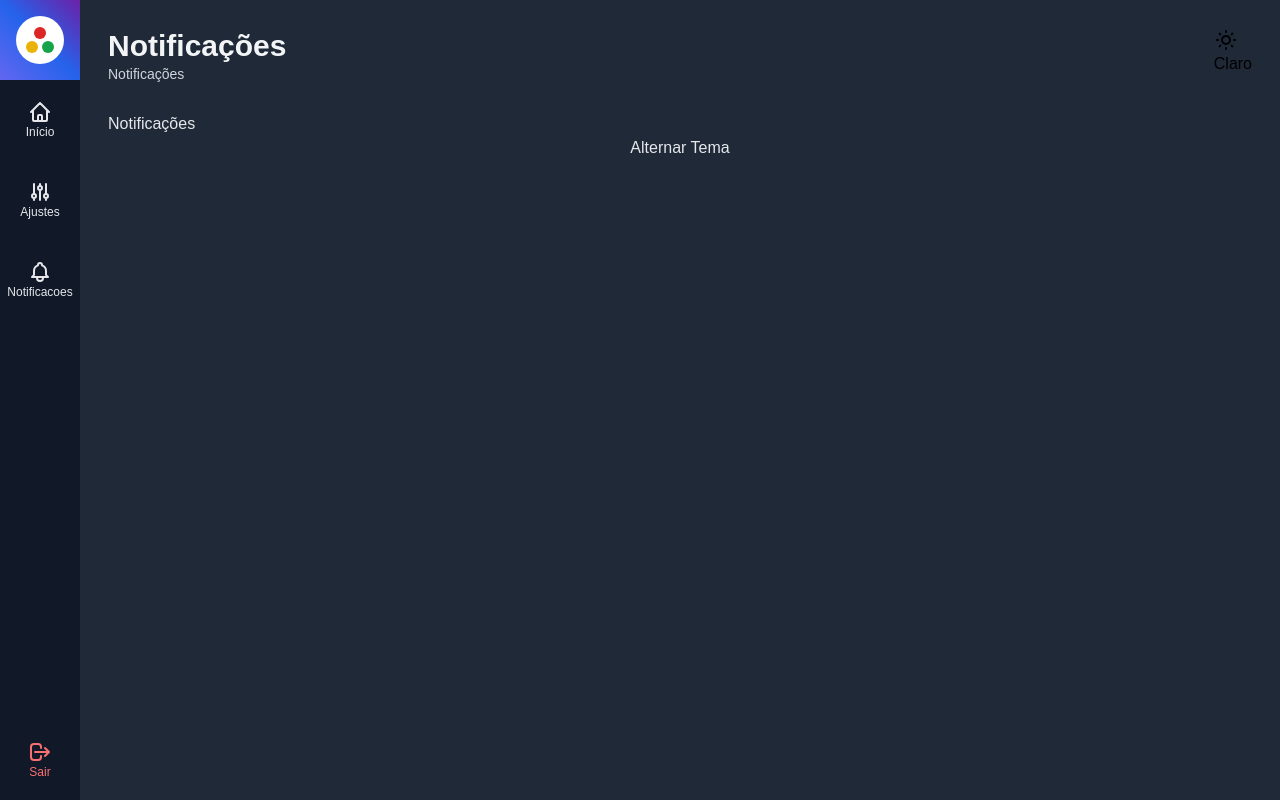
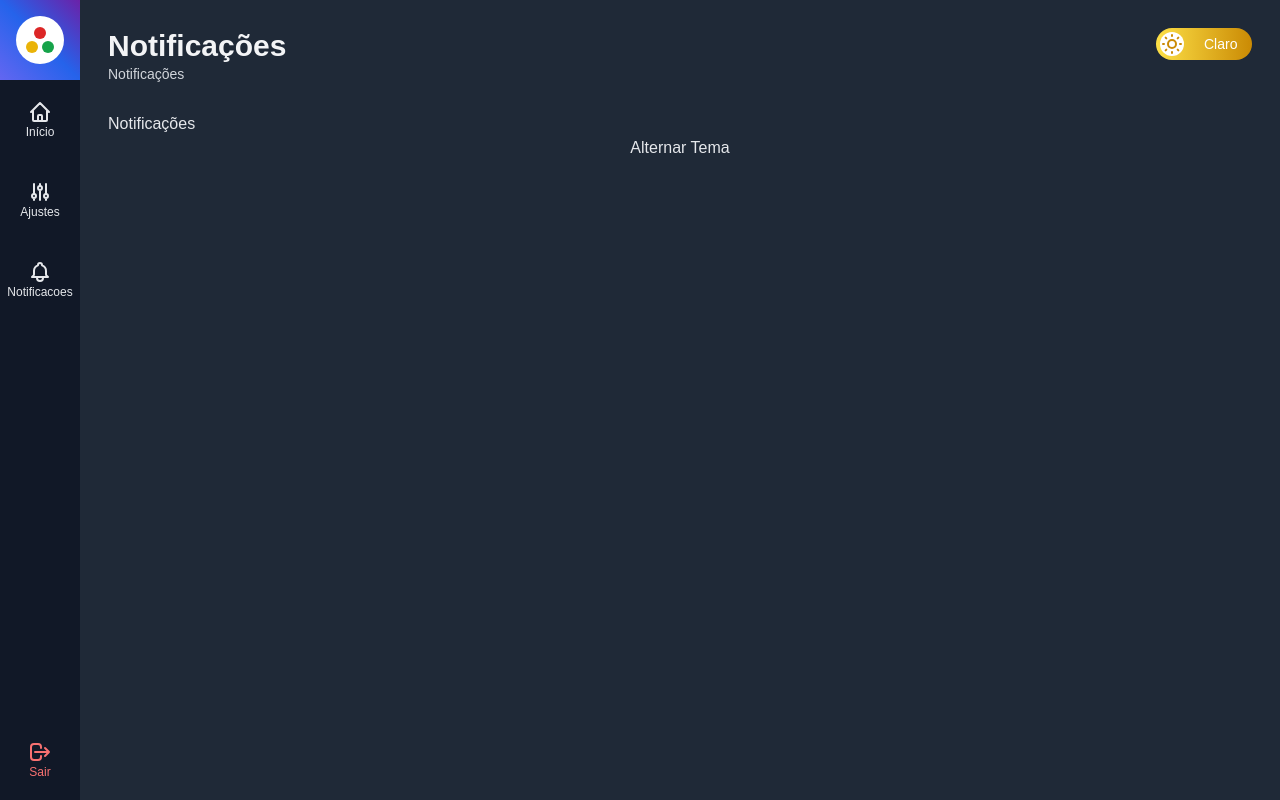
Before and after one commit to vncsreis/next-cod3r-admin-template, a Next.js app: page /notificacoes in a window 1280 px wide. Built offline with nearby package versions, Linux system fonts and the light colour scheme.

Commit message:
Botão alternar tema 2

```diff
--- a/src/components/icons/index.tsx
+++ b/src/components/icons/index.tsx
@@ -68,10 +68,10 @@
   </svg>
 );
 
-export const IconeSol = (
+export const IconeSol = (tamanho = 6) => (
   <svg
     xmlns="http://www.w3.org/2000/svg"
-    className="h-6 w-6"
+    className={`h-${tamanho} w-${tamanho}`}
     fill="none"
     viewBox="0 0 24 24"
     stroke="currentColor"
@@ -85,10 +85,10 @@
   </svg>
 );
 
-export const IconeLua = (
+export const IconeLua = (tamanho = 6) => (
   <svg
     xmlns="http://www.w3.org/2000/svg"
-    className="h-6 w-6"
+    className={`h-${tamanho} w-${tamanho}`}
     fill="none"
     viewBox="0 0 24 24"
     stroke="currentColor"
--- a/src/components/template/BotaoAlternarTema.tsx
+++ b/src/components/template/BotaoAlternarTema.tsx
@@ -1,4 +1,4 @@
-import { IconeSol } from "../icons";
+import { IconeSol, IconeLua } from "../icons";
 
 interface BotaoAlternarTemaProps {
   tema: string;
@@ -10,25 +10,61 @@
     <div
       onClick={props.alternarTema}
       className={`
+        hidden sm:flex items-center
+        cursor-pointer
+        bg-gradient-to-r from-yellow-300 to-yellow-600
+        w-14 lg:w-24 h-8 p-1
+        rounded-full
 
     `}
     >
       <div
         className={`
-
+          flex items-center justify-center
+          bg-white text-yellow-600 w-6 h-6
+          rounded-full
       `}
       >
-        {IconeSol}
+        {IconeSol(4)}
       </div>
       <div
         className={`
-
+          hidden lg:flex items-center ml-5
+          text-white
       `}
       >
-        <span>Claro</span>
+        <span className="text-sm">Claro</span>
       </div>
     </div>
   ) : (
-    <div></div>
+    <div
+      onClick={props.alternarTema}
+      className={`
+        hidden sm:flex items-center justify-end
+        cursor-pointer
+        bg-gradient-to-r from-gray-500 to-gray-900
+        w-14 lg:w-24 h-8 p-1
+        rounded-full
+
+    `}
+    >
+      <div
+        className={`
+          hidden lg:flex items-center mr-2
+          text-gray-300
+      `}
+      >
+        <span className="text-sm">Escuro</span>
+      </div>
+      <div
+        className={`
+          flex items-center justify-center
+          bg-black text-yellow-300 w-6 h-6
+          rounded-full
+      `}
+      >
+        {IconeLua(4)}
+      </div>
+    </div>
   );
 }
```
